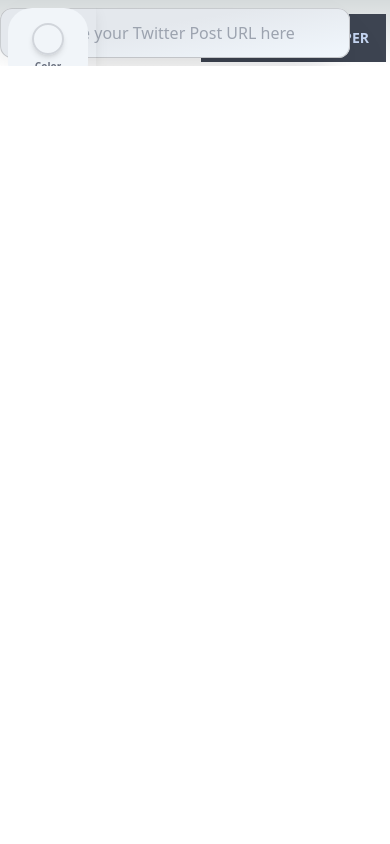
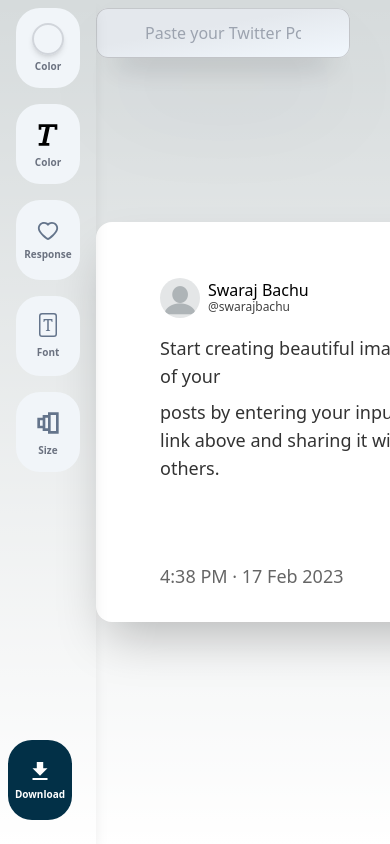
Before and after one commit to Aperturs/aperturs-tool, a Next.js app: page / in a window 390 px wide. Built offline with nearby package versions, Linux system fonts and the light colour scheme; what tailwindcss-filters would draw is missing.

Commit message:
mobile view optimization

```diff
--- a/src/components/SideBarIcons/size.tsx
+++ b/src/components/SideBarIcons/size.tsx
@@ -9,10 +9,10 @@ import { AppContext } from '@/pages';
 function setFont(isFont: boolean): string {
   if (isFont) {
     console.log('large')
-    return "text-xl";
+    return "sm:text-xl text-md";
   } else {
     console.log('small')
-    return "text-lg";
+    return "sm:text-lg text-sm";
   }
 }
 
--- a/src/components/twitterlink.tsx
+++ b/src/components/twitterlink.tsx
@@ -2,15 +2,17 @@ import React from 'react'
 
 const TwitterLink = () => {
   return (
-    <div className='absolute bottom-0 right-0'>
+    <div className='absolute bottom-0 right-0 hidden sm:flex'>
     <div className="dropdown dropdown-top dropdown-end dropdown-hover">
-  <label tabIndex={0} className="btn m-1 rounded-none">Meet The Developer</label>
+  <label tabIndex={0} className="btn m-1 rounded-none"> Meet The Developer </label>
   <ul tabIndex={0} className="dropdown-content menu p-2 shadow bg-base-100 rounded-box w-52">
-    <li className='text-gray-800'><a href='https://twitter.com/swarajbachu' >Twitter</a></li>
+    <li className= 'text-gray-800' >
+      <a href= 'https://twitter.com/swarajbachu'> Twitter </a>
+    </li>
   </ul>
+  </div>
 </div>
-    </div>
-  )
+)
 }
 
 export default TwitterLink
--- a/src/containers/Navbar.tsx
+++ b/src/containers/Navbar.tsx
@@ -5,7 +5,7 @@ import { BsSunFill, BsMoonFill } from 'react-icons/bs'
 const Navbar = () => {
 
   return (
-    <div className='relative flex-grow flex justify-end mr-10 py-2 z-10'>
+    <div className='relative flex-grow flex justify-end mr-10 py-2 z-10 sm:ml-0 ml-24'>
       <SearchBox />
 
       {/* <label className="swap swap-rotate hover:bg-gray-700 w-12 hover:bg-opacity-40 rounded-full mx-2">
--- a/src/containers/Plain/plain_body.tsx
+++ b/src/containers/Plain/plain_body.tsx
@@ -1,18 +1,28 @@
 import { AppContext } from '@/pages'
 import React, { useContext } from 'react'
 import { PlainTweet } from '..'
+
+
+function getMaxFactor(): number {
+  if (typeof window !== 'undefined' && window.innerWidth <= 767) {
+    return 400; // for mobile devices
+  } else {
+    return 500; // for desktop devices
+  }
+}
+
 
 const PlainBody = () => {
 
     const {bgColor, bgType, width, height} = useContext(AppContext)
     const scaleBy = width > height ? height : width
-    const maxWidth = 500 // adjust this value as necessary
-    const scaleFactor = Math.min(1, maxWidth / scaleBy)
+    const maxFactor = getMaxFactor() // adjust this value as necessary
+    const scaleFactor = Math.min(1, maxFactor / scaleBy)
     const scaledWidth = Math.round(width * scaleFactor)
     const scaledHeight = Math.round(height * scaleFactor)
 
   return (
-    <div className={`relative
+    <div className={`relative sm:ml-0 ml-24
     rounded-2xl ${bgColor}
      p-12 bg-white items-center align-middle shadow-2xl`}
     style={{
--- a/src/pages/index.tsx
+++ b/src/pages/index.tsx
@@ -130,10 +130,10 @@ export default function Home() {
         <meta name="viewport" content="width=device-width, initial-scale=1" />
         <link rel="icon" href="/favicon.ico" />
       </Head>
-      <section className= 'relative sm:h-screen'>
+      <section className= 'relative h-screen overflow-x-scroll'>
         <Navbar />
         <SideBar />
-        <div className='absolute min-h-screen min-w-full flex justify-center top-0
+        <div className='absolute min-h-screen min-w-full flex justify-center top-0  overflow-x-scroll
          left-0 items-center '  ref={ref}>
           {bgType === 'Glass' ? <Body/> : <PlainBody/>}
         </div>
--- a/src/styles/globals.css
+++ b/src/styles/globals.css
@@ -145,7 +145,7 @@ a {
 
   .sidebar_icon{
     @apply relative flex items-center justify-center
-    w-20 h-20 my-2 mx-auto text-white bg-slate-100 rounded-3xl hover:rounded-xl
+    w-16 sm:w-20 h-20 my-2 mx-auto text-white bg-slate-100 rounded-3xl hover:rounded-xl
     hover:bg-white hover:shadow-lg hover:scale-105 transition-all duration-300 ease-in-out;
   }
   .icon_text{
```
Also changed, not shown: src/components/search_box.tsx (+4 -6 lines).
